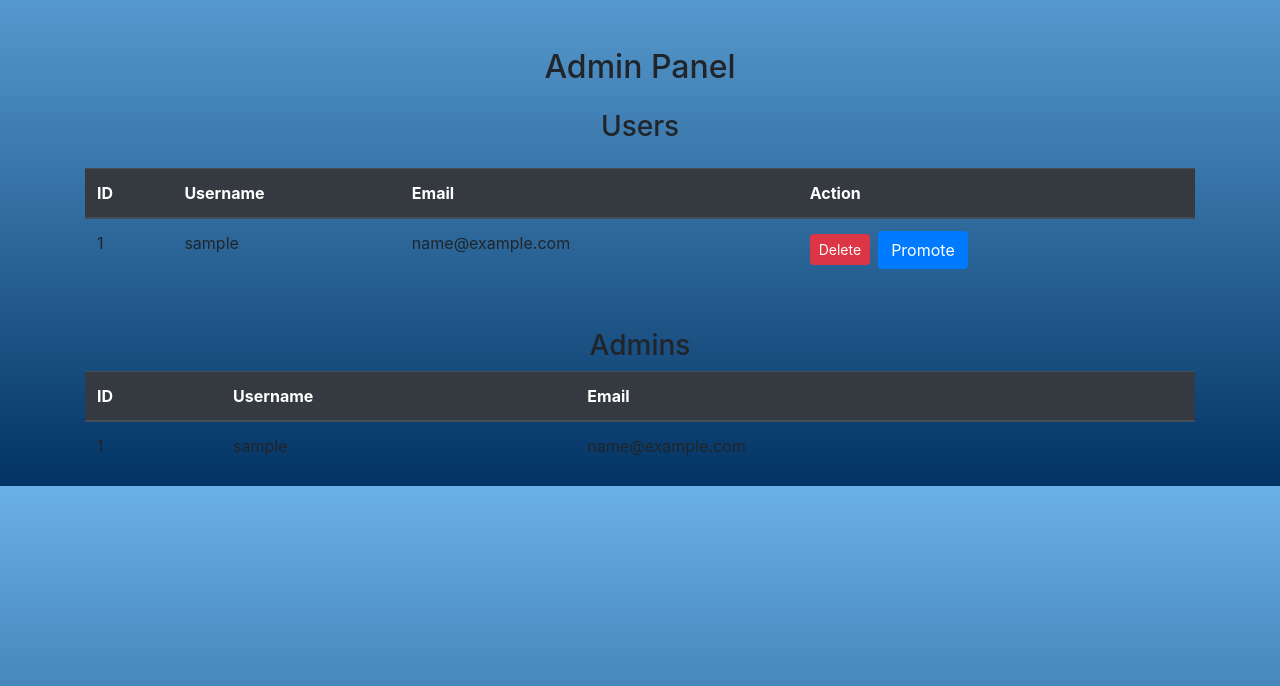
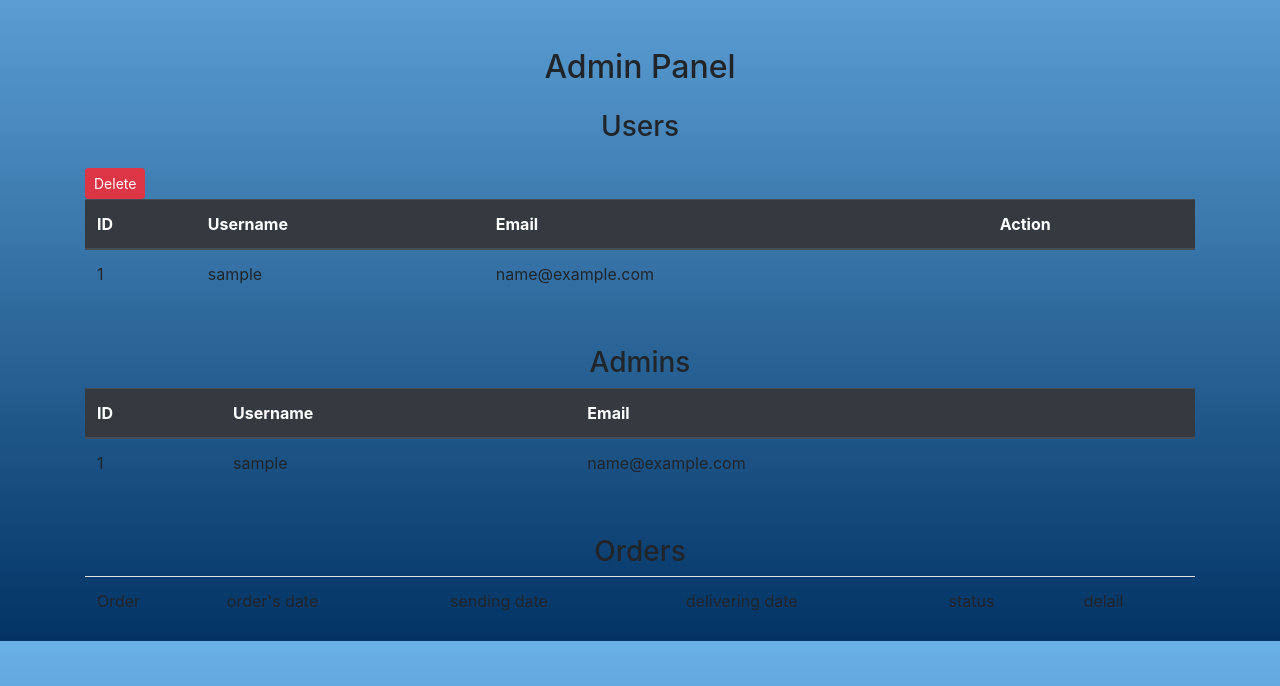
Before and after one commit to MahaDaiki/Brief7, a PHP site: page /adminpan.php in a window 1280 px wide. Shown: the part 114-800 px from the top of the page. Run offline with PHP 8.4, Linux system fonts and the light colour scheme; the visitor is signed in with stand-in values (Sample User, id 1); tables that the repository leaves empty or names only in its code hold one stand-in row (values such as "Sample post").

Commit message:
pull to berghach branch

```diff
--- a/adminpan.php
+++ b/adminpan.php
@@ -40,35 +40,6 @@ if (isset($_GET["verify_user"])) {
     // Redirect back to the admin panel
     header("Location: adminpan.php");
     exit();
-}
-
-if (isset($_GET["promoteadmin"])) {
-    $user_admin = $_GET['promoteadmin'];
-
-    // Fetch user details from the users table
-    $get_data = $conn->prepare("SELECT * FROM users WHERE email = ?");
-    $get_data->bind_param("s", $user_admin);
-    $get_data->execute();
-    $result = $get_data->get_result();
-
-    if ($result->num_rows > 0) {
-        $row = $result->fetch_assoc();
-
-        // Insert the user into the admins table
-        $insert_admin_sql = $conn->prepare("INSERT INTO admins (username, email, passw) VALUES (?, ?, ?)");
-        $insert_admin_sql->bind_param("sss", $row['username'], $row['email'], $row['passw']);
-        $insert_admin_sql->execute();
-
-        // Delete the user from the users table
-        $delete_user_sql = $conn->prepare("DELETE FROM users WHERE email = ?");
-        $delete_user_sql->bind_param("s", $row['email']);
-        $delete_user_sql->execute();
-
-        header("Location: users.php");
-        exit();
-    } else {
-        echo "User not found!";
-    }
 }
 
 // Retrieve all for display
@@ -156,12 +127,11 @@ $admins_result = $conn->query($select_admins_sql);
                     echo "<td>{$row['id']}</td>";
                     echo "<td>{$row['username']}</td>";
                     echo "<td>{$row['email']}</td>";
-                    echo "<td>";
+                    echo "<tr>";
                     echo "<a href='adminpan.php?delete_user={$row['id']}' class='btn btn-danger btn-sm mr-2'>Delete</a>";
                     if (isset($row['valide']) && $row['valide'] == 0) {
                         echo "<a href='adminpan.php?verify_user={$row['id']}' class='btn btn-success btn-sm mr-2'>Verify</a>";
                     }
-                    echo "<a href='adminpan.php?promoteadmin=" . urlencode($row['email']) . "'><button type='button' class='btn btn-primary'>Promote</button></a>";
                     echo "</td>";
                     echo "</tr>";
                 }
@@ -192,7 +162,27 @@ $admins_result = $conn->query($select_admins_sql);
             </tbody>
         </table>
     </div>
+    <div class="container mt-5">
+    <h3 class="mt-5 text-center">Orders</h3>
+    <table class="table">
+        <thead class="thead-dark">
+            <tr>
+                <td>Order</td>
+                <td>order's date</td>
+                <td>sending date</td>
+                <td>delivering date</td>
+                <td>status</td>
+                <td>delail</td>
+            </tr>
+        </thead>
+        <tbody>
+            <?php
+
+            ?>
+        </tbody>
+    </table>
     </div>
+
 <script src="index.js"></script>
 </body>
 </html>
--- a/brief7.session.sql
+++ b/brief7.session.sql
@@ -104,6 +104,7 @@ CREATE TABLE OrderProduct(
     order_id INT,
     product_ref INT,
     quantity INT,
+    PRIMARY KEY(order_id, product_ref),
     FOREIGN KEY (order_id) REFERENCES orders(order_id),
     FOREIGN KEY (product_ref) REFERENCES Products(reference)
 );
```
